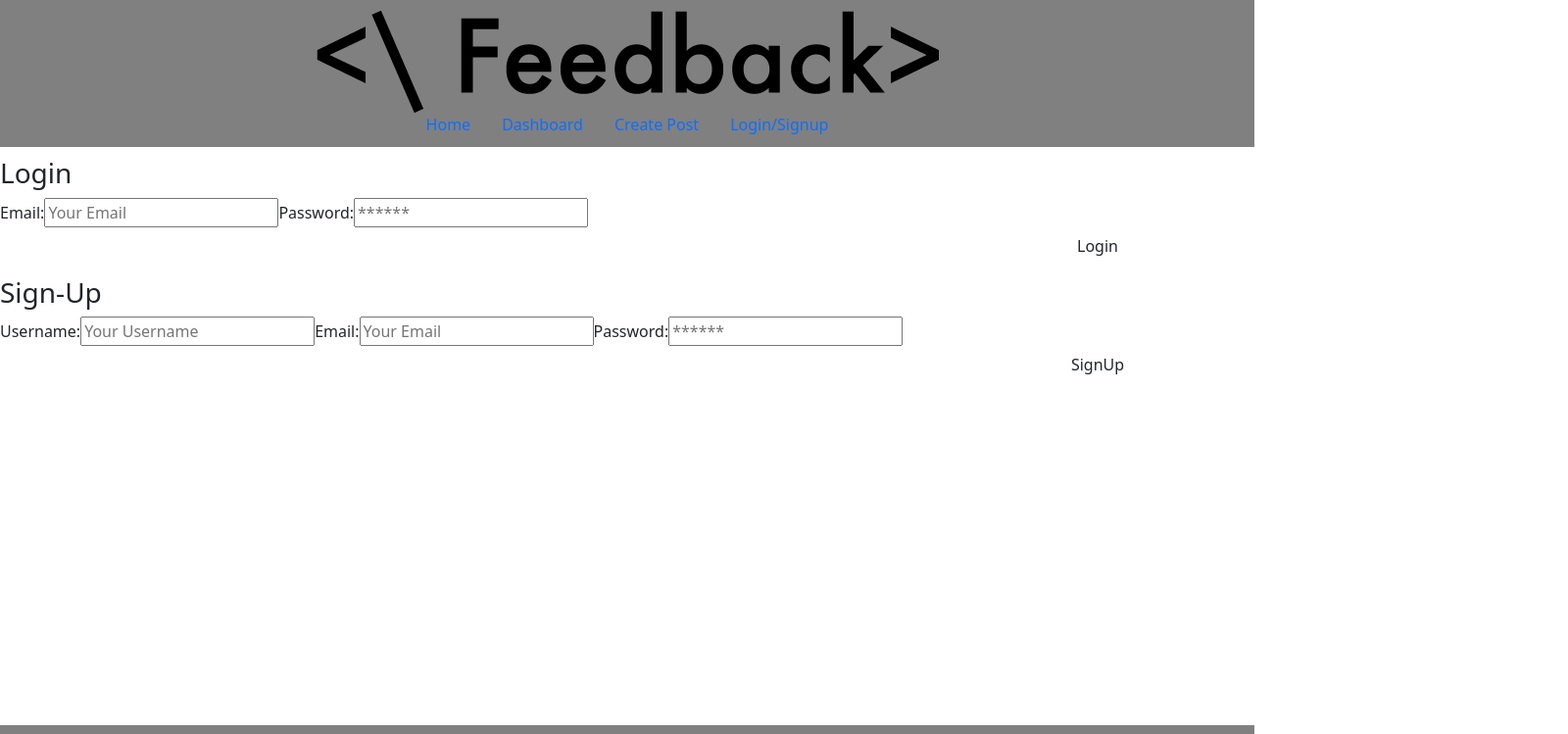
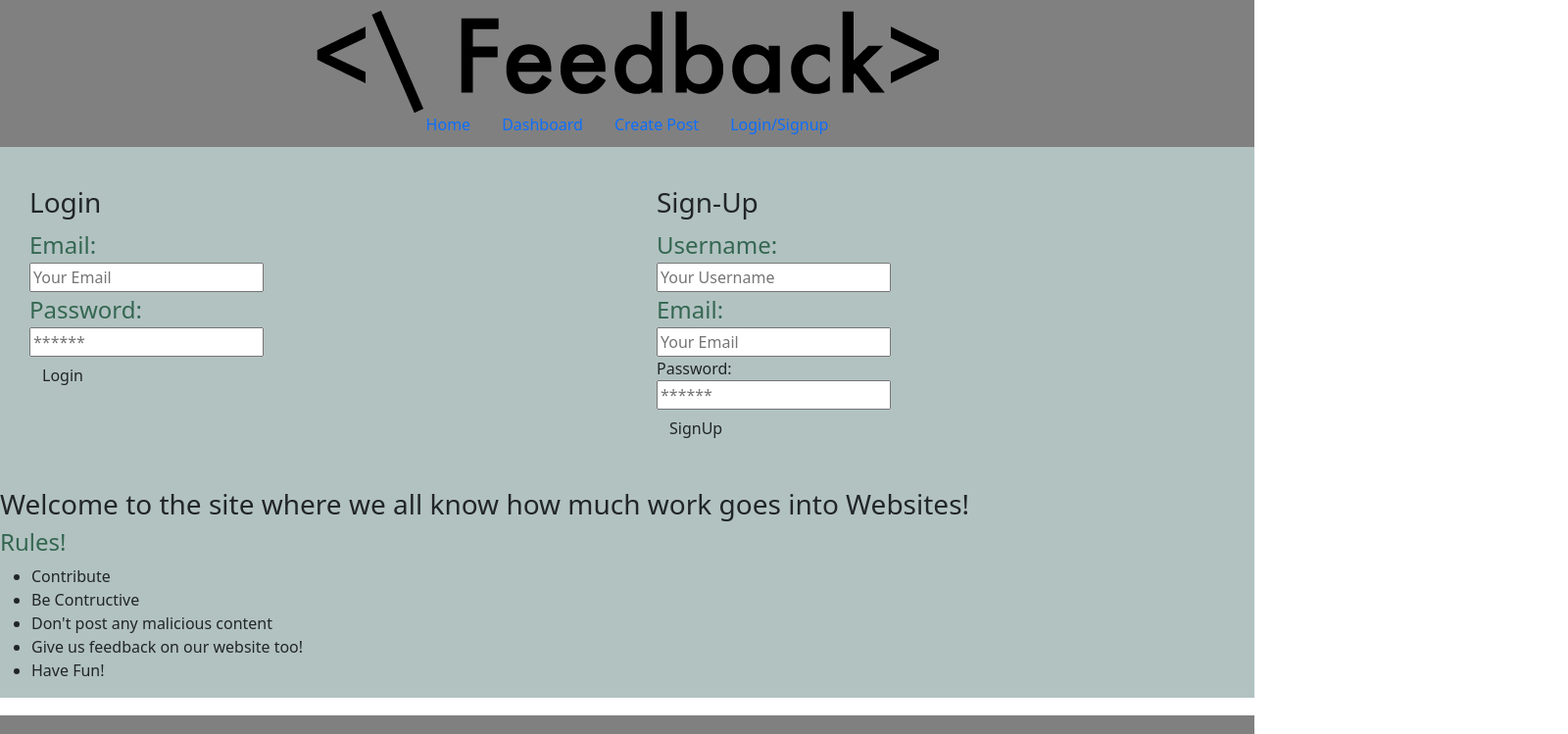
Before and after one commit to Jillium/FEEDback, a React (Create React App) app in the folder client/: page /login in a window 1280 px wide. Shown: the top 749 px of the page at 98% size, 1600 px wide, since content can reach past the window. Built offline with nearby package versions, Linux system fonts and the light colour scheme.

Commit message:
more changes, working on login and single post

```diff
--- a/client/src/App.css
+++ b/client/src/App.css
@@ -5,6 +5,7 @@
     --quatrinary: #CDD0CB;
     --light: #e1f5f4;
     --dark: grey;
+    --heading: #346751;
     --error: rgb(228, 46, 1);
     --border-radius: 0.3rem;
     --spacing-one: calc(1rem * 0.25);
@@ -60,8 +61,8 @@
     align-content: center;
     justify-content: space-between;
     align-items: flex-end;
-    height: 30px;
-    padding: 30px;
+    height: 35px;
+    padding: 35px;
 }
 
 .footer-list {
@@ -83,10 +84,24 @@
 .footer {
     background-color: var(--dark);
     left: 0px;
-    height: 30px;
-    padding: 30px;
-    z-index:1000
+    height: 35px;
+    padding: 35x;
+    z-index:1000;
 }
+
+/* singlepost */
+.single-post-container {
+   padding-bottom: 200px;
+}
+
+
+
+.single-post-card {
+    margin-left: 15%;
+    margin-right: 30%;
+
+}
+
 /* create post page */
 .create-post-cont {
     display: block;
@@ -121,9 +136,7 @@
 
 .btn {
     margin-bottom: 25px;
-    margin-right: 25%;
-    margin-left: 75%;
-    width: 125px;
+    width: 50px;
     height: 25px;
     background-color: var(--secondary);
     border-radius: 4px;
@@ -142,8 +155,13 @@
     padding-top: 160px;
 }
 
-.list-body h3, p {
+.list-body p {
     color: black;
+}
+
+.list-body h3, h4 {
+    color: var(--heading);
+    font-size:24px;
 }
 
 .link-preview {
@@ -165,6 +183,10 @@
     width: 50%;
     margin: 0 auto;
 }
+
+.dash-title {
+
+}
 /*
 .dashboard-posts {
     height: 100%;
@@ -180,6 +202,34 @@
 /* login */
 .login-container {
     padding-top: 160px;
+    height: 100%;
+    display: flex;
+    flex-wrap: wrap;
+}
+
+.block-form-sections {
+    display: block;
+}
+
+.login-form {
+    padding: 30px;
+}
+
+/* util */
+.comment-p {
+    font-size: 18px;
+}
+
+.description-p {
+    font-size: 22px;
+}
+
+.main-header-font {
+    font-size: 28px;
+}
+.header-font {
+    color:#346751;
+    font-size: 24px;
 }
 
 /* Modal */
--- a/client/src/components/CommentList.jsx
+++ b/client/src/components/CommentList.jsx
@@ -7,7 +7,7 @@ const CommentList = ({ comments }) => {
     return (
         <div>
         <div>
-          <span>Comments</span>
+          <span className= "header-font">Comments</span>
         </div>
         <div>
           {comments &&
--- a/client/src/components/PostList.jsx
+++ b/client/src/components/PostList.jsx
@@ -25,7 +25,7 @@ const PostList = ({ posts }) => {
                                     <Link to={`/singlepost/${post._id}`} style={{ fontWeight: 700 }}
                                         className="text-light">
                                         <h3>{post.title}</h3>
-                                        <p>{post.postBody}</p>
+                                        <p >{post.postBody}</p>
                                         <p className="mb-0">
                                             Comments: {post.commentCount} || Click to{' '}
                                             {post.commentCount ? 'see' : 'start'} the discussion!
@@ -34,7 +34,7 @@ const PostList = ({ posts }) => {
                                 </div>
 
                                 <div className="link-preview post-card">
-                                    <LinkPreview url={post.postLink} width='400px'
+                                    <LinkPreview url={post.postLink} width='300px' height='300px'
                                         fallbackImageSrc='https://live.staticflickr.com/3238/3039847767_826d72d7a5_c.jpg' />
                                 </div>
 
@@ -45,11 +45,9 @@ const PostList = ({ posts }) => {
                                         className="text-light"
                                     >
                                         <p>
-                                            Posted by {post.username}
+                                            Posted by {post.username}, Posted on {post.createdAt}
                                         </p>
                                     </Link>{' '}
-
-                                    Posted on {post.createdAt}
                                 </p>
                             </div>
                         </div>
--- a/client/src/pages/Login.jsx
+++ b/client/src/pages/Login.jsx
@@ -108,14 +108,14 @@ const Login = (props) => {
   // }, [loginData]);
 
   return (
-    <div className="login-container">
-      <form onSubmit={handleLoginFormSubmit}>
+    <div className="login-container main-background col">
+      <form onSubmit={handleLoginFormSubmit} className="block-form-sections login-form col-6">
               <h3 className='form-title'>Login</h3>
-              <label htmlFor="email">
+              <label htmlFor="email" className="block-form-sections header-font">
                 Email:
               </label>
               <input
-                className="form-input"
+                className="form-input block-form-sections"
                 placeholder="Your Email"
                 name="email"
                 type="text"
@@ -123,11 +123,11 @@ const Login = (props) => {
                 value={loginFormState.email}
                 onChange={handleLoginFormChange}
               />
-              <label htmlFor="password">
+              <label htmlFor="password" className="block-form-sections header-font">
                 Password:
               </label>
               <input
-                className="form-input"
+                className="form-input block-form-sections"
                 placeholder="******"
                 name="password"
                 type="password"
@@ -135,18 +135,18 @@ const Login = (props) => {
                 value={loginFormState.password}
                 onChange={handleLoginFormChange}
               />
-              <button className="btn col-12 col-md-3" type="submit">
+              <button className="btn block-form-sections" type="submit">
                 Login
               </button>
       </form>
 
-      <form onSubmit={handleSignUpFormSubmit}>
+      <form onSubmit={handleSignUpFormSubmit} className="block-form-sections login-form col-6">
               <h3 className='form-title'>Sign-Up</h3>
-              <label htmlFor="username">
+              <label htmlFor="username" className='block-form-sections header-font'>
                 Username:
               </label>
               <input
-                className="form-input"
+                className="form-input block-form-sections"
                 placeholder="Your Username"
                 name="username"
                 type="text"
@@ -154,11 +154,11 @@ const Login = (props) => {
                 value={signUpFormState.username}
                 onChange={handleSignUpFormChange}
               />
-              <label htmlFor="email">
+              <label htmlFor="email" className="block-form-sections header-font">
                 Email:
               </label>
               <input
-                className="form-input"
+                className="form-input block-form-sections"
                 placeholder="Your Email"
                 name="email"
                 type="text"
@@ -166,11 +166,11 @@ const Login = (props) => {
                 value={signUpFormState.email}
                 onChange={handleSignUpFormChange}
               />
-              <label htmlFor="password">
+              <label htmlFor="password" className="block-form-sections">
                 Password:
               </label>
               <input
-                className="form-input"
+                className="form-input block-form-sections"
                 placeholder="******"
                 name="password"
                 type="password"
@@ -178,7 +178,7 @@ const Login = (props) => {
                 value={signUpFormState.password}
                 onChange={handleSignUpFormChange}
               />
-              <button className="btn col-12 col-md-3" type="submit">
+              <button className="btn block-form-sections" type="submit">
                 SignUp
               </button>
       </form>
@@ -187,6 +187,18 @@ const Login = (props) => {
           <p>{errorDisplayState.message}</p>
       </Modal>
 
+      <div>
+        <h3>Welcome to the site where we all know how much work goes into Websites!</h3>
+        <h4>Rules!</h4>
+        <ul>
+          <li>Contribute</li>
+          <li>Be Contructive</li>
+          <li>Don't post any malicious content</li>
+          <li>Give us feedback on our website too!</li>
+          <li>Have Fun!</li>
+        </ul>
+      </div>
+
 
     </div>
   );
--- a/client/src/pages/SinglePost.jsx
+++ b/client/src/pages/SinglePost.jsx
@@ -26,21 +26,32 @@ const SinglePost = props => {
     return (
 
 
-        <div className="single-post-container">
-            <span>Posted by {post.username} on {post.createdAt}</span>
-            <h3>{post.title}</h3>
-            <p>{post.postLink}</p>
-            <p>
+        <div className="single-post-container main-background">
+            <div className="single-post-card">
+
+                <h3 className='main-header-font'>{post.title}</h3>
+                {/* <p className='description-p'>{post.postLink}</p> */}
+                <p className='description-p'>
                     {post.postBody}
                 </p>
+
+                <div>
+                    <p className='comment-p'>
                         {post.commentCount > 0 && <CommentList comments={post.comments} />}
+                    </p>
+                </div>
                 <div>
-                <LinkPreview url={post.postLink} width='400px' />
+                    <LinkPreview url={post.postLink} width='300px' height='300px' fallbackImageSrc='https://live.staticflickr.com/3238/3039847767_826d72d7a5_c.jpg' />
                 </div>
 
 
+                <div>
+                    <span>Posted by {post.username} on {post.createdAt}</span>
+                </div>
 
                 {auth.loggedIn() && <CommentForm postId={post._id} />}
+
+            </div>
         </div>
     )
 };
```
Lines whose indentation alone changed are shown as unchanged.
